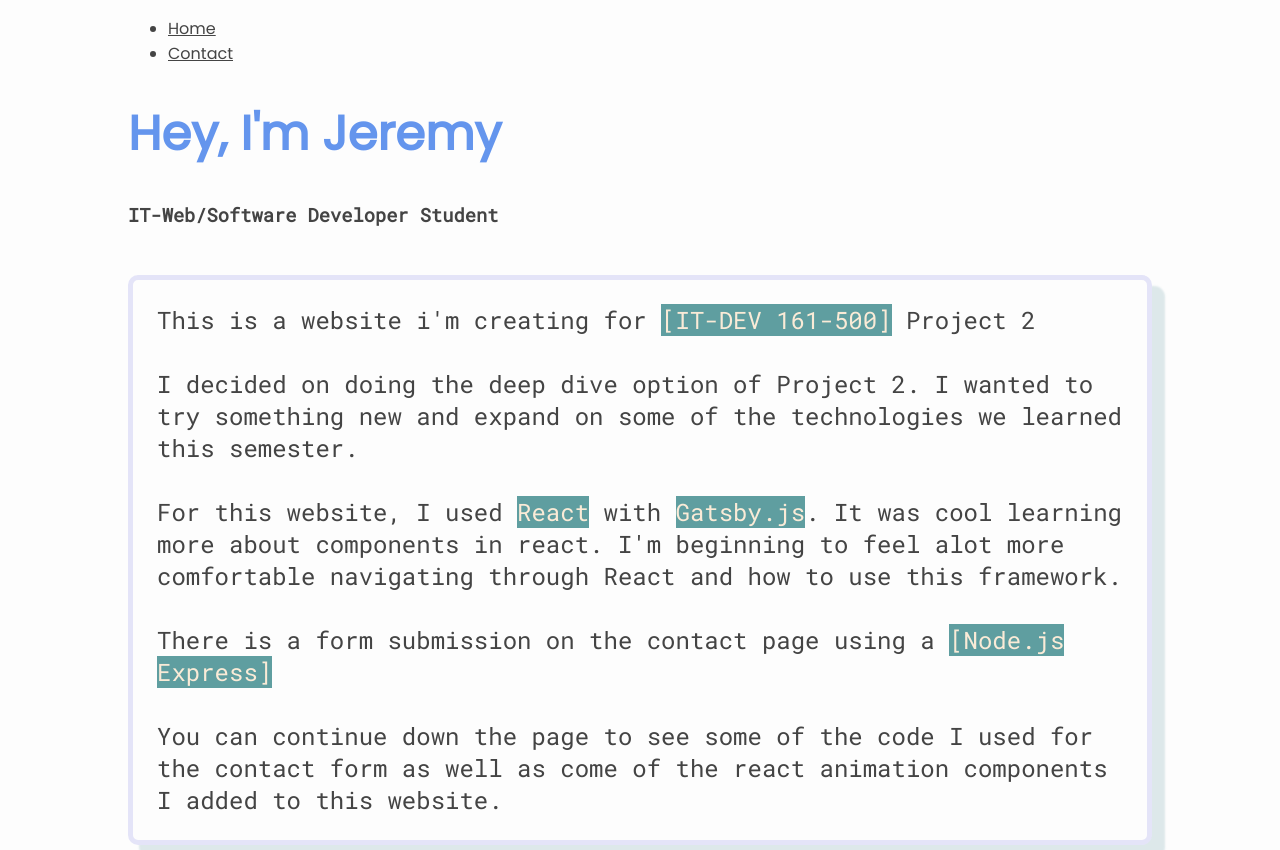
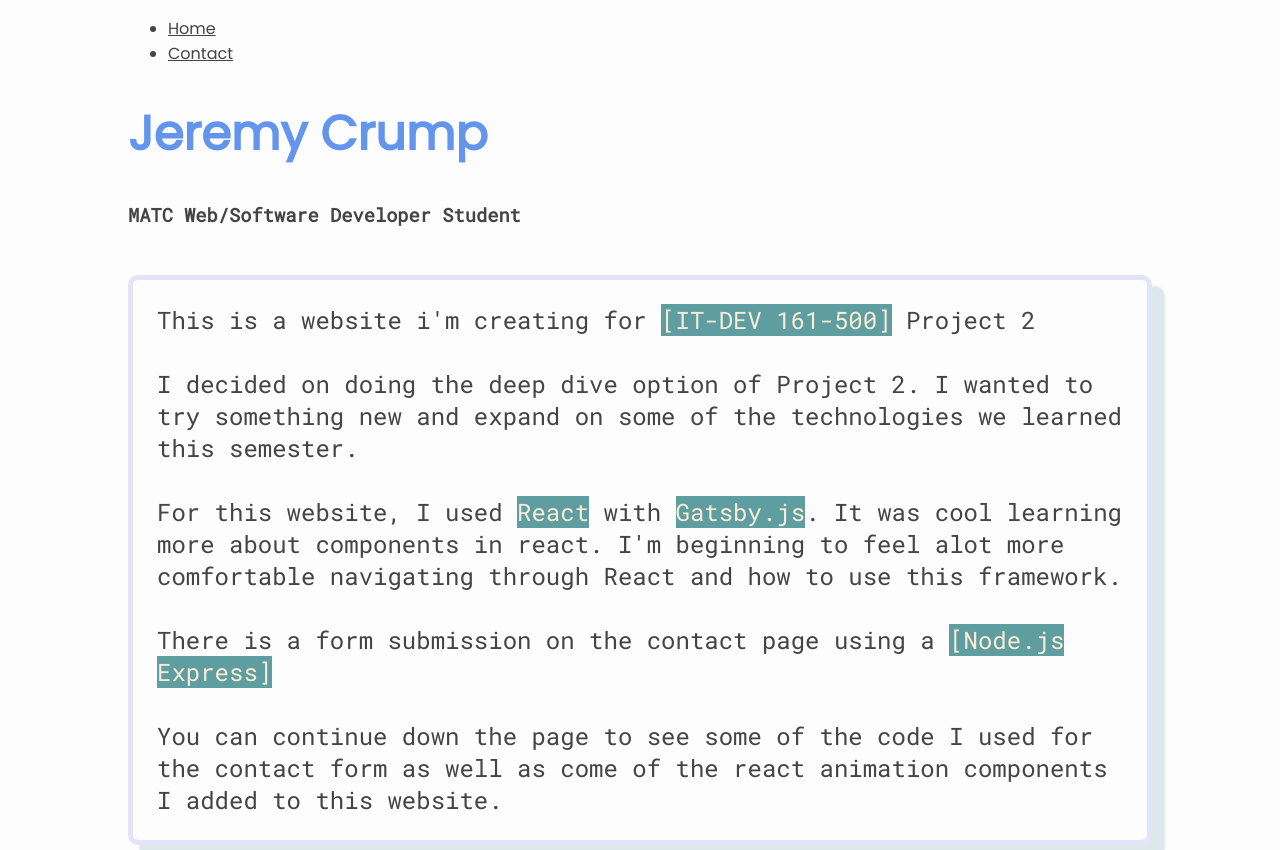
Before and after one commit to OLD-itdev161-fa2022/jeremy-crump-p2, a Gatsby site: page / in a window 1280 px wide. Shown: the top 850 px of the page. Built offline with nearby package versions, Linux system fonts and the light colour scheme; Gatsby itself is replaced by a stand-in of ours.

Commit message:
fixed title

```diff
--- a/src/components/PageLoad.js
+++ b/src/components/PageLoad.js
@@ -14,7 +14,7 @@ export default function PageLoad() {
     return (
 
       <animated.div style={h1}>
-        <h1>Hey, I'm Jeremy</h1>
+        <h1>Jeremy Crump</h1>
       </animated.div>
     );
 }
--- a/src/pages/index.js
+++ b/src/pages/index.js
@@ -11,7 +11,7 @@ const IndexPage = ()=> {
   return (
     <Layout pageTitle="Jeremy Crump | Developer">
       <PageLoad />
-      <h3>IT-Web/Software Developer Student</h3>
+      <h3>MATC Web/Software Developer Student</h3>
       <Content />
       <div id="scroll-top">
       <Link to="#top">Back to top <FaRegArrowAltCircleUp /></Link>
```
